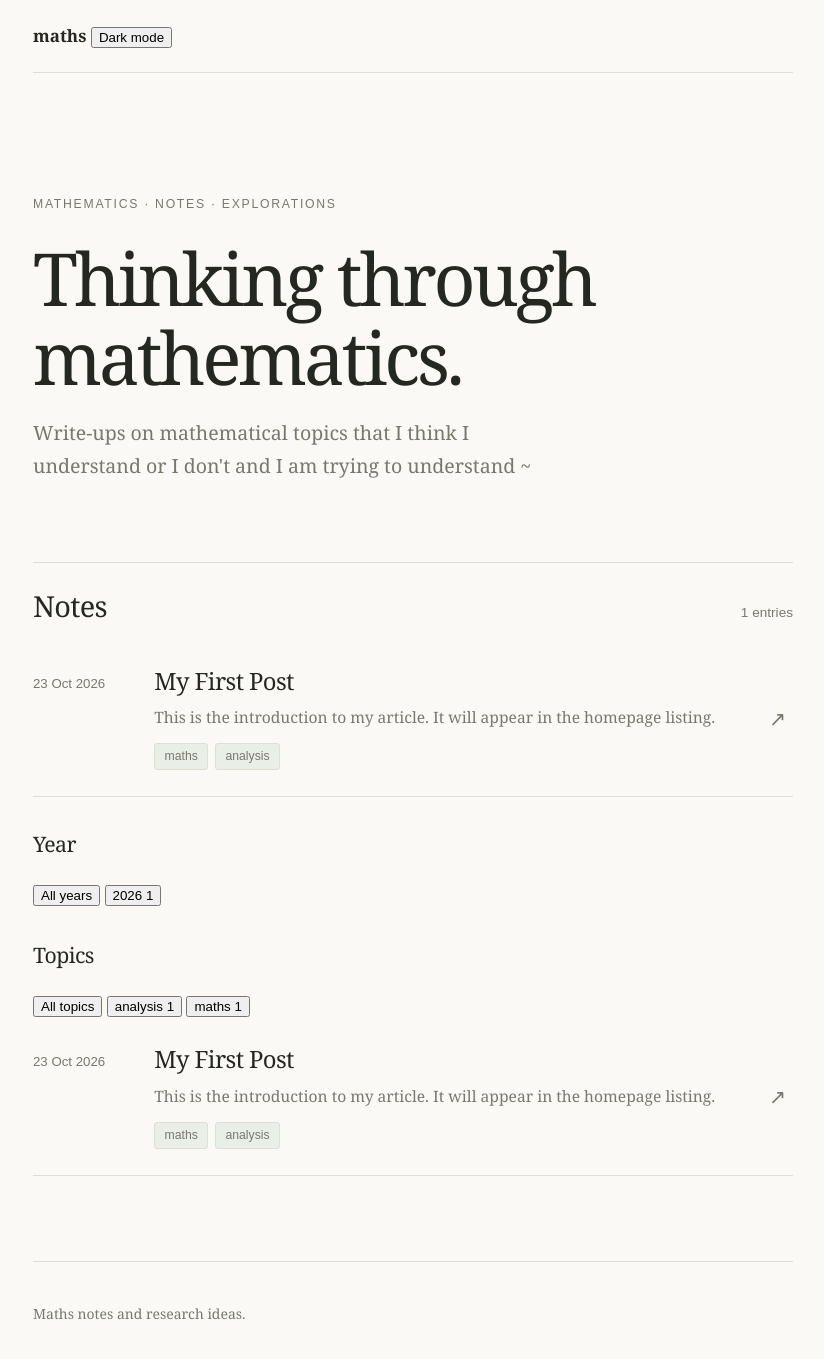
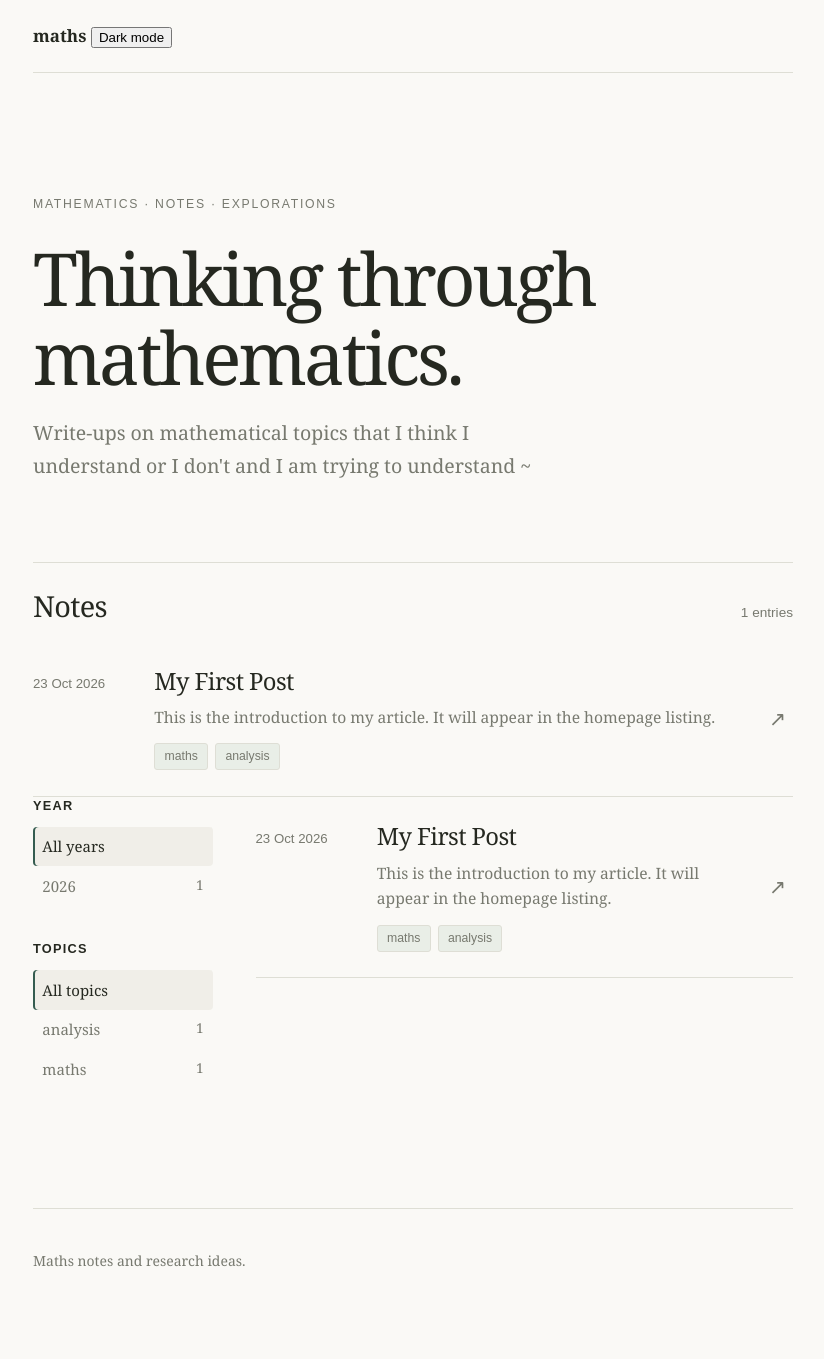
Before and after one commit to uselesstechjunks/maths, a Jekyll site: the page built from index.md, in a window 1280 px wide and 1379 px high. Shown: the top 1359 px of the window, without its empty margins (227-1051 px from the left). Built offline with Jekyll 4.4.1, drawn with Linux system fonts in a browser that asks for light colours.

Commit message:
Add responsive styles for notes layout and filters

```diff
--- a/assets/css/style.css
+++ b/assets/css/style.css
@@ -330,6 +330,88 @@ td {
   color: var(--link);
 }
 
+.notes-layout {
+  display: grid;
+  grid-template-columns: 180px minmax(0, 1fr);
+  gap: 2.5rem;
+  align-items: start;
+}
+
+.notes-sidebar {
+  position: sticky;
+  top: 1.5rem;
+}
+
+.filter-group {
+  margin-bottom: 2rem;
+}
+
+.filter-group h3 {
+  margin: 0 0 0.7rem;
+  font: 600 0.75rem/1.4 Arial, sans-serif;
+  letter-spacing: 0.1em;
+  text-transform: uppercase;
+}
+
+.filter-button {
+  display: flex;
+  width: 100%;
+  justify-content: space-between;
+  gap: 0.5rem;
+  padding: 0.4rem 0.55rem;
+  border: 0;
+  border-radius: 4px;
+  background: transparent;
+  color: var(--muted);
+  text-align: left;
+  cursor: pointer;
+  font: inherit;
+  font-size: 0.88rem;
+}
+
+.filter-button:hover,
+.filter-button.active {
+  background: var(--surface);
+  color: var(--text);
+}
+
+.filter-button.active {
+  box-shadow: inset 2px 0 var(--link);
+}
+
+.filter-button span {
+  color: var(--muted);
+  font-size: 0.8rem;
+}
+
+.tag-filter {
+  cursor: pointer;
+  font-family: Arial, sans-serif;
+}
+
+.tag-filter:hover {
+  color: var(--text);
+  border-color: var(--link);
+}
+
+.note[hidden] {
+  display: none;
+}
+
+@media (max-width: 650px) {
+  .notes-layout {
+    grid-template-columns: 1fr;
+    gap: 1rem;
+  }
+
+  .notes-sidebar {
+    position: static;
+    display: grid;
+    grid-template-columns: 1fr 1fr;
+    gap: 1rem;
+  }
+}
+
 @media (max-width: 600px) {
   .home-intro {
     padding: 1.5rem 0 2.5rem;
```
